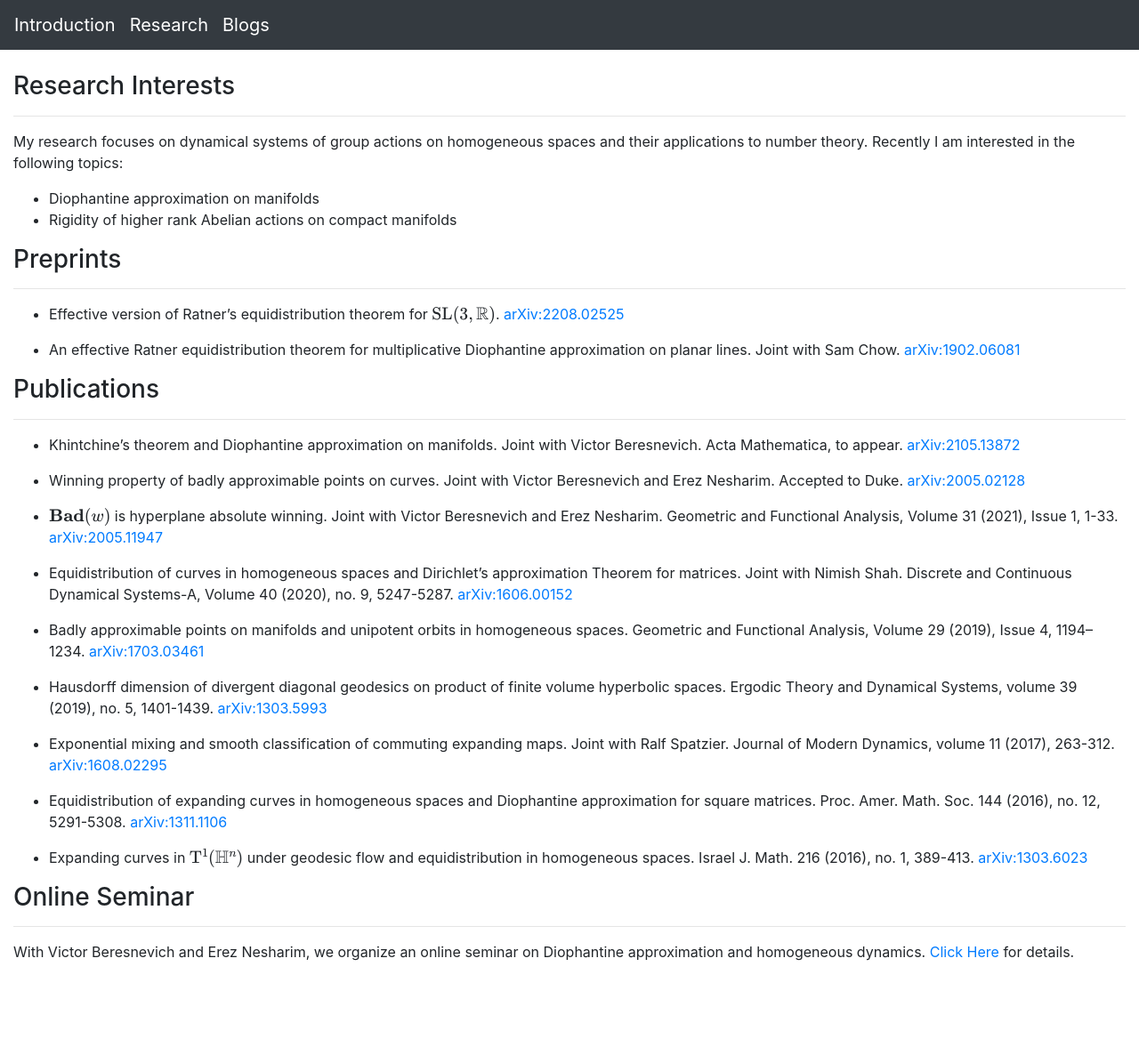
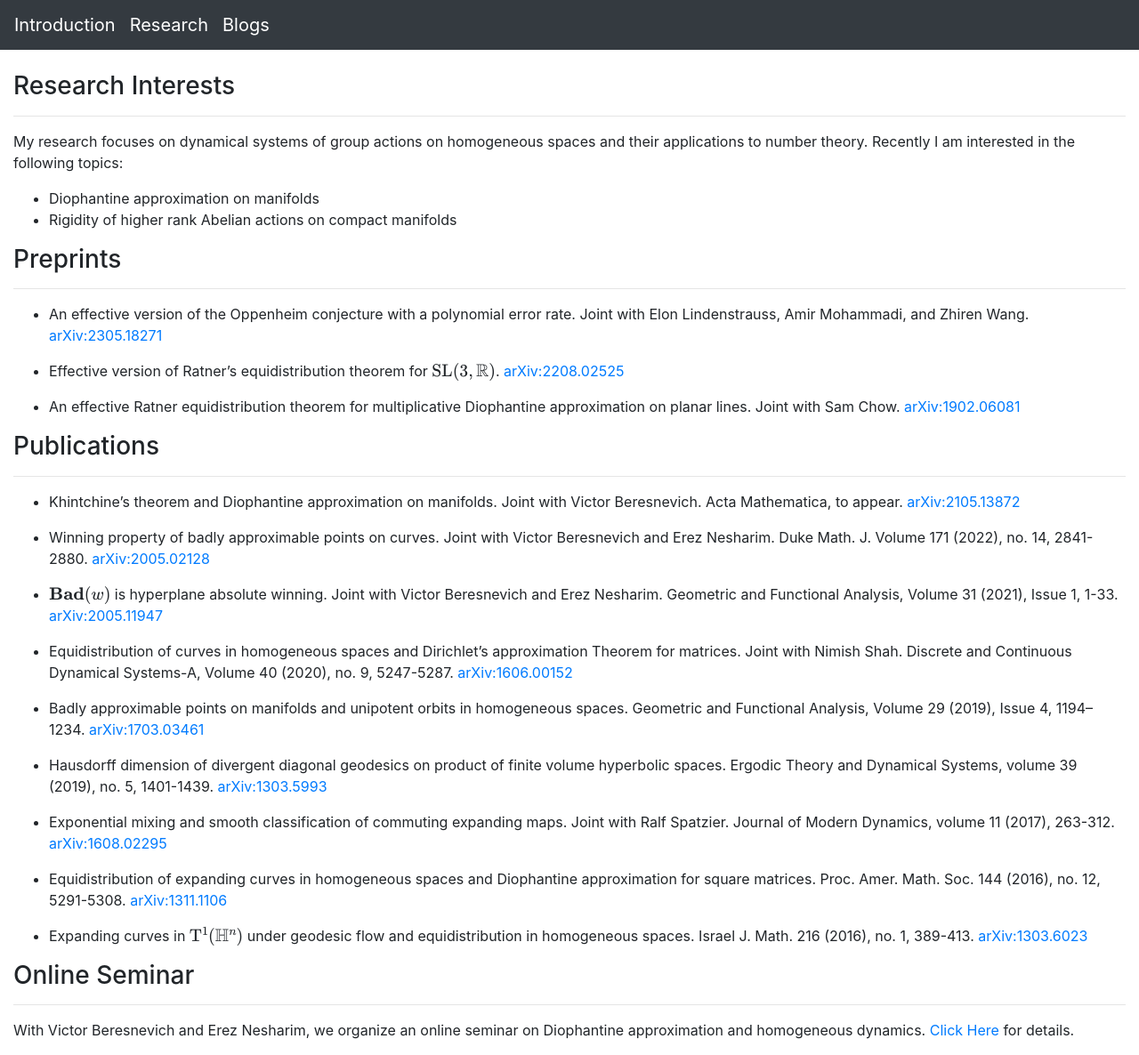
Before and after one commit to lively-cat-lover/lively-cat-lover.github.io, a Jekyll site: the page built from research.md, in a window 1280 px wide. Shown: the whole page at 89% size. Built offline with Jekyll 4.4.1, drawn with Linux system fonts in a browser that asks for light colours; formulas are drawn with MathJax 3; our own code applies the rules of GitHub Pages for plain Markdown files; before the commit the page ends 1098 px from its top, so only the background shows below that.

Commit message:
update publication

```diff
--- a/research.md
+++ b/research.md
@@ -13,6 +13,9 @@ My research focuses on dynamical systems of group actions on homogeneous spaces
 
 ### Preprints
 ---
+
+- An effective version of the Oppenheim conjecture with a polynomial error rate. Joint with Elon Lindenstrauss, Amir Mohammadi, and Zhiren Wang. [arXiv:2305.18271](https://arxiv.org/abs/2305.18271)
+
 - Effective version of Ratner's equidistribution theorem for $\mathrm{SL}(3, \mathbb{R})$. [arXiv:2208.02525](https://arxiv.org/abs/2208.02525)
 
 - An effective Ratner equidistribution theorem for multiplicative Diophantine approximation on planar lines. Joint with Sam Chow. [arXiv:1902.06081](https://arxiv.org/abs/1902.06081)
@@ -22,7 +25,7 @@ My research focuses on dynamical systems of group actions on homogeneous spaces
 ---
 - Khintchine’s theorem and Diophantine approximation on manifolds. Joint with Victor Beresnevich. Acta Mathematica, to appear. [arXiv:2105.13872](https://arxiv.org/abs/2105.13872)
 
-- Winning property of badly approximable points on curves. Joint with Victor Beresnevich and Erez Nesharim. Accepted to Duke. [arXiv:2005.02128](https://arxiv.org/abs/2005.02128)
+- Winning property of badly approximable points on curves. Joint with Victor Beresnevich and Erez Nesharim. Duke Math. J. Volume 171 (2022), no. 14, 2841-2880. [arXiv:2005.02128](https://arxiv.org/abs/2005.02128)
 
 - $\mathbf{Bad}(w)$ is hyperplane absolute winning. Joint with Victor Beresnevich and Erez Nesharim. Geometric and Functional Analysis, Volume 31 (2021), Issue 1, 1-33. [arXiv:2005.11947](https://arxiv.org/abs/2005.11947)
 
```
